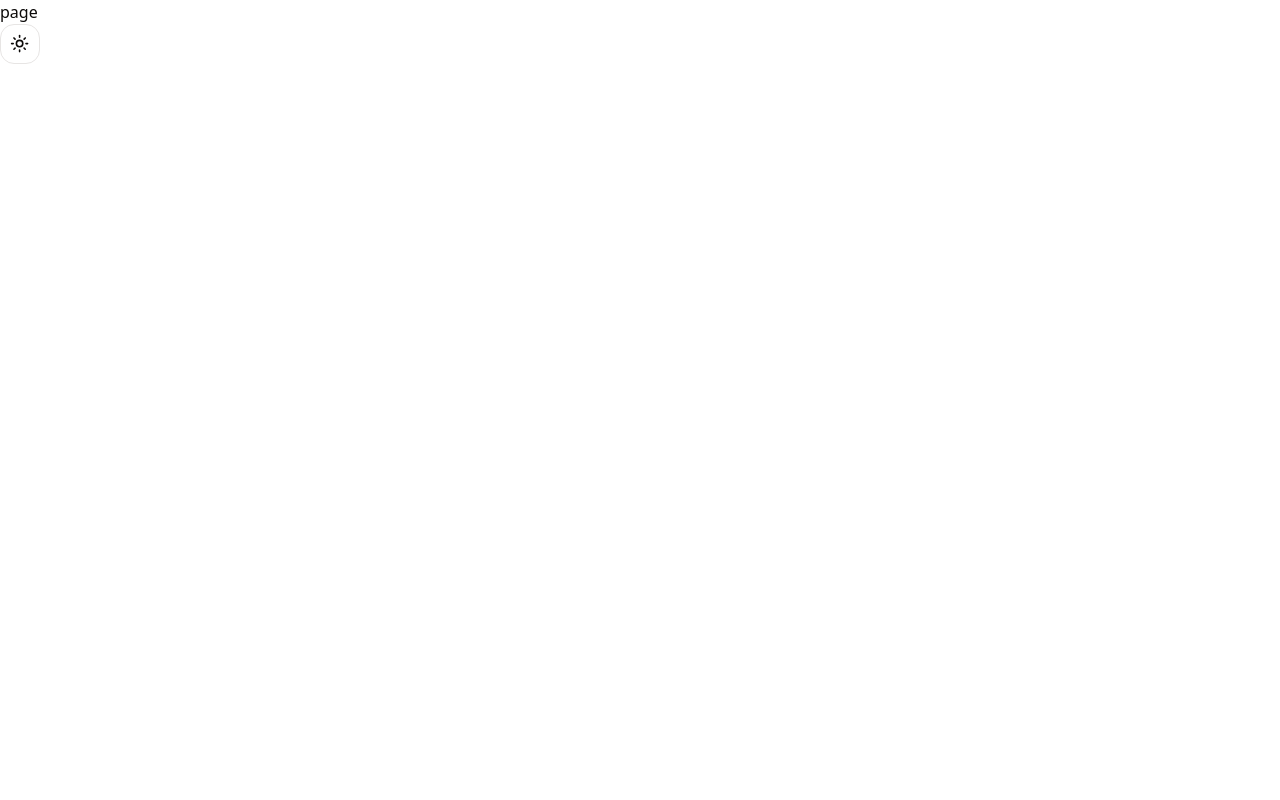
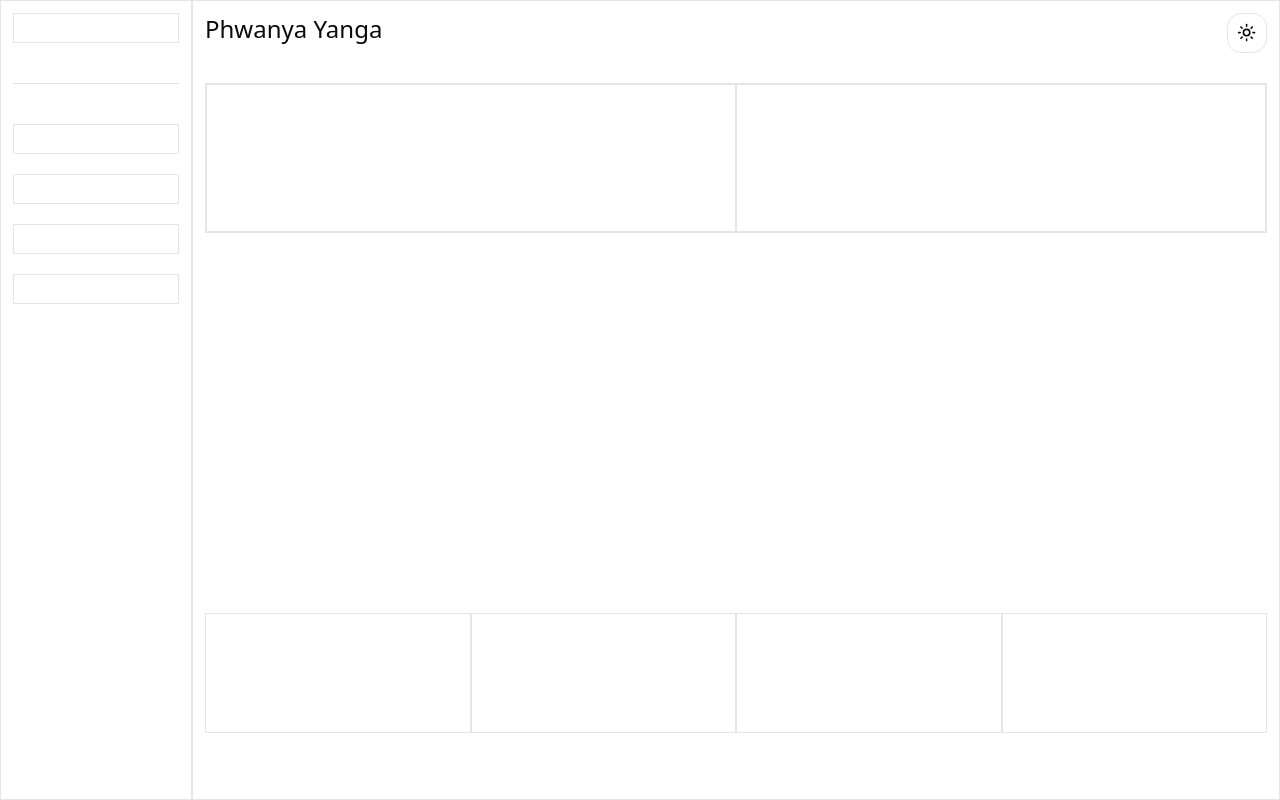
Before and after one commit to nator265/phwanya_yanga, a Next.js app in the folder app/: page / in a window 1280 px wide. Built offline with nearby package versions, Linux system fonts and the light colour scheme.

Commit message:
layout of the general dash

```diff
--- a/app/src/app/page.tsx
+++ b/app/src/app/page.tsx
@@ -1,20 +1,47 @@
 import React from "react";
-import { ModeToggle } from "../components/ui/ModeToggle"
+import { ModeToggle } from "../components/ui/ModeToggle";
 
 const page = () => {
 	return (
 		<div>
-			<div>
-				<div>
-					page
+			<div className='flex columns-2 w-[100%] overflow-hidden'>
+				<div className='left w-[15%] h-[100vh] text-center border dark:border-white p-3'>
+					<div className='header mb-'>
+						<div className='section title w-[100%] h-[30px] border dark:border-white'></div>
+					</div>
+					<hr className='my-10' />
+					<div className='w-[100%] h-[30px] border dark:border-white mb-5'></div>
+					<div className='w-[100%] h-[30px] border dark:border-white mb-5'></div>
+					<div className='w-[100%] h-[30px] border dark:border-white mb-5'></div>
+					<div className='w-[100%] h-[30px] border dark:border-white mb-5'></div>
 				</div>
-				<div>
-					<ModeToggle/>
+				<div className='right w-[85%] h-[100vh] border dark:border-white p-3 overflow-y-scroll'>
+					{/* mainsectionheader needs to be a component so that it can be reused by other pages */}
+					<div className='mainsectionheader flex'>
+						<div className='header h-[30px] w-[50%] '>
+							<h1 className='text-2xl'>Phwanya Yanga</h1>
+						</div>
+						<div className='tools text-right h-[30px] w-[50%]'>
+							<ModeToggle />
+						</div>
+					</div>
+					<div className='first w-[100%] h-[150px] border dark:border-white flex mt-10'>
+						<div className='sales border dark:border-white h-[100%] w-[50%]'></div>
+						<div className='sales2 border dark:border-white h-[100%] w-[50%]'></div>
+					</div>
+					<div className='second h-[300px] w-[100%] mt-10'>
+						<div className='chart border border-white w-[100%] h-[100%]'></div>
+					</div>
+					<div className='third h-[120px] w-[100%] flex mt-10'>
+						<div className=' border dark:border-white h-[100%] w-[25%] '></div>
+						<div className=' border dark:border-white h-[100%] w-[25%]  '></div>
+						<div className=' border dark:border-white h-[100%] w-[25%]  '></div>
+						<div className=' border dark:border-white h-[100%] w-[25%]  '></div>
+					</div>
 				</div>
 			</div>
-		</div >
-	)
-
+		</div>
+	);
 };
 
 export default page;
```
